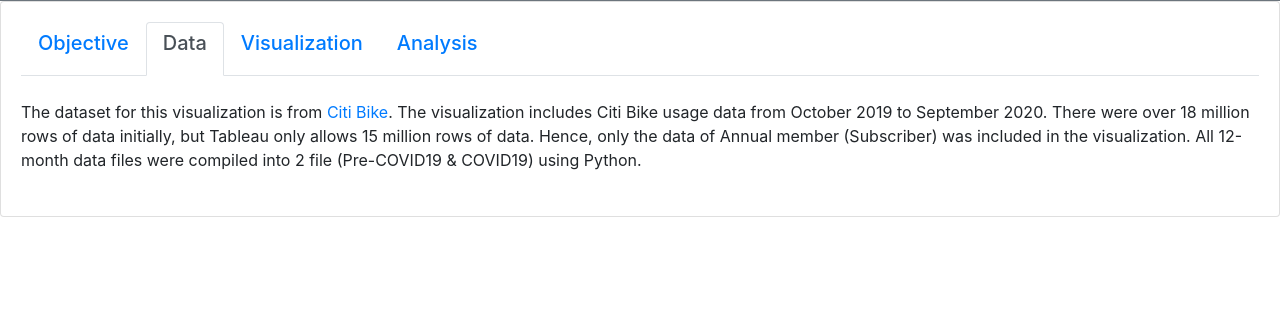
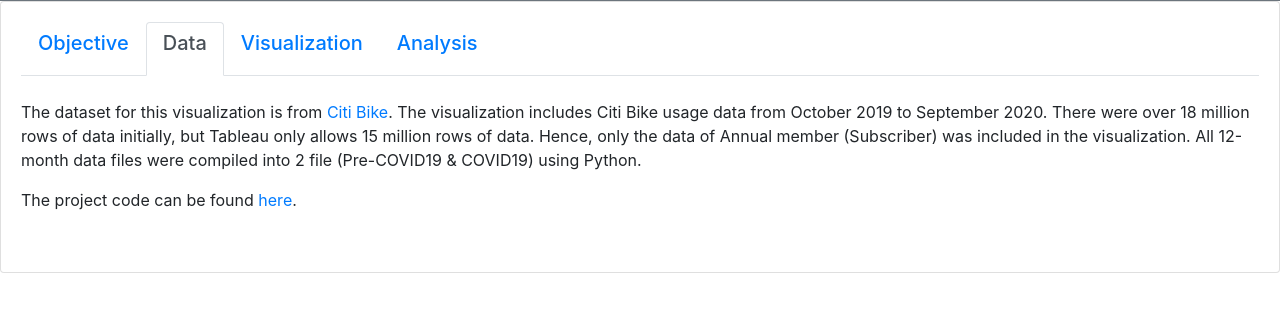
Before and after one commit to ckunakom/NY-citibike, a plain HTML site: page index.html in a window 1280 px wide. Both pictures are taken after a click on the link "Data". Shown: the part 67-378 px from the top of the page. Drawn offline with nearby package versions, Linux system fonts and the light colour scheme.

Commit message:
Added original repo URL

```diff
--- a/index.html
+++ b/index.html
@@ -58,6 +58,7 @@
                   The visualization includes Citi Bike usage data from October 2019 to September 2020. There were over 18 million rows of data initially, but Tableau only
                   allows 15 million rows of data. Hence, only the data of Annual member (Subscriber) was included in the visualization. All 12-month data files were compiled into 2 file (Pre-COVID19 & COVID19) using Python.
                 </p>
+                <p>The project code can be found <a href="https://github.com/ckunakom/NY-citibike">here</a>.</p>
               </div>
               <div class="tab-pane fade" id="analysis">
                 <p class="card-text">
```
